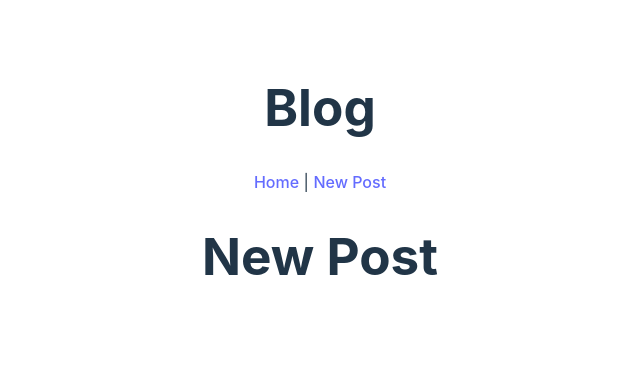
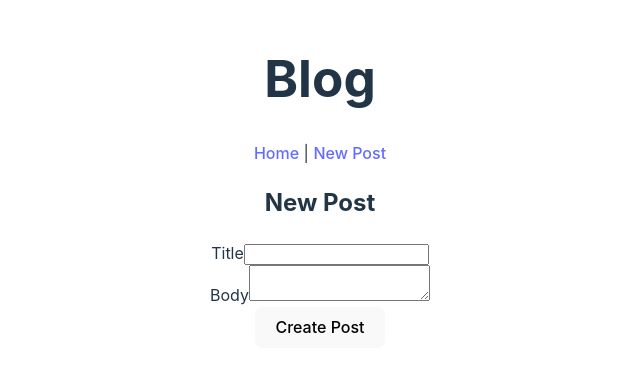
Before and after one commit to mariotmc/react_on_rails, a React (Vite) app in the folder client/: page /new in a window 1280 px wide. Shown: the part 218-590 px from the top of the page, without its empty margins (320-960 px from the left). Built offline with nearby package versions, Linux system fonts and the light colour scheme; no server answers.

Commit message:
Implement new post creation and update routing

```diff
--- a/client/src/components/AppRoutes.jsx
+++ b/client/src/components/AppRoutes.jsx
@@ -1,15 +1,14 @@
-import React from "react";
 import { Routes, Route } from "react-router-dom";
 import PostsList from "../features/posts/PostsList";
-// import NewPost from "../features/posts/NewPost";
 import PostDetails from "../features/posts/PostDetails";
+import NewPostForm from "../features/posts/NewPostForm";
 
 function AppRoutes() {
   return (
     <Routes>
       <Route path="/" element={<PostsList />} />
       <Route path="/posts/:id" element={<PostDetails />} />
-      <Route path="/new" element={<h1>New Post</h1>} />
+      <Route path="/new" element={<NewPostForm />} />
     </Routes>
   );
 }
--- a/client/src/components/Navbar.jsx
+++ b/client/src/components/Navbar.jsx
@@ -1,4 +1,3 @@
-import React from "react";
 import { Link } from "react-router-dom";
 
 function Navbar() {
--- /dev/null
+++ b/client/src/features/posts/NewPostForm.jsx
@@ -0,0 +1,53 @@
+import { useState } from "react";
+import { useNavigate } from "react-router-dom";
+import { API_URL } from "../../constants";
+
+function NewPostForm() {
+  const [title, setTitle] = useState("");
+  const [body, setBody] = useState("");
+  const navigate = useNavigate();
+
+  const handleSubmit = async (e) => {
+    e.preventDefault();
+
+    const postData = { title, body };
+
+    const response = await fetch(API_URL, {
+      method: "POST",
+      headers: {
+        "Content-Type": "application/json",
+      },
+      body: JSON.stringify(postData),
+    });
+
+    if (response.ok) {
+      const { id } = await response.json();
+      navigate(`/posts/${id}`);
+    } else {
+      console.error("Failed to create post");
+    }
+  };
+
+  return (
+    <div>
+      <h2>New Post</h2>
+      <form onSubmit={handleSubmit}>
+        <div>
+          <label htmlFor="title">Title</label>
+          <input type="text" id="title" value={title} onChange={(e) => setTitle(e.target.value)} required />
+        </div>
+
+        <div>
+          <label htmlFor="body">Body</label>
+          <textarea id="body" value={body} onChange={(e) => setBody(e.target.value)} required />
+        </div>
+
+        <div>
+          <button type="submit">Create Post</button>
+        </div>
+      </form>
+    </div>
+  );
+}
+
+export default NewPostForm;
--- a/client/src/features/posts/PostDetails.jsx
+++ b/client/src/features/posts/PostDetails.jsx
@@ -1,4 +1,4 @@
-import React, { useEffect, useState } from "react";
+import { useEffect, useState } from "react";
 import { useParams, Link } from "react-router-dom";
 import { API_URL } from "../../constants";
 
--- a/client/src/features/posts/PostsList.jsx
+++ b/client/src/features/posts/PostsList.jsx
@@ -1,5 +1,6 @@
-import React, { useEffect, useState } from "react";
+import { useEffect, useState } from "react";
 import { API_URL } from "../../constants";
+import { Link } from "react-router-dom";
 
 function PostsList() {
   const [posts, setPosts] = useState([]);
@@ -29,7 +30,11 @@
     <div>
       {posts.map((post) => (
         <div key={post.id} className="post-container">
-          <h2>{post.title}</h2>
+          <h2>
+            <Link to={`/posts/${post.id}`} className="post-title">
+              {post.title}
+            </Link>
+          </h2>
           <p>{post.body}</p>
         </div>
       ))}
```
Also changed, not shown: 1 other file (tests, documents, lock files or other folders).
